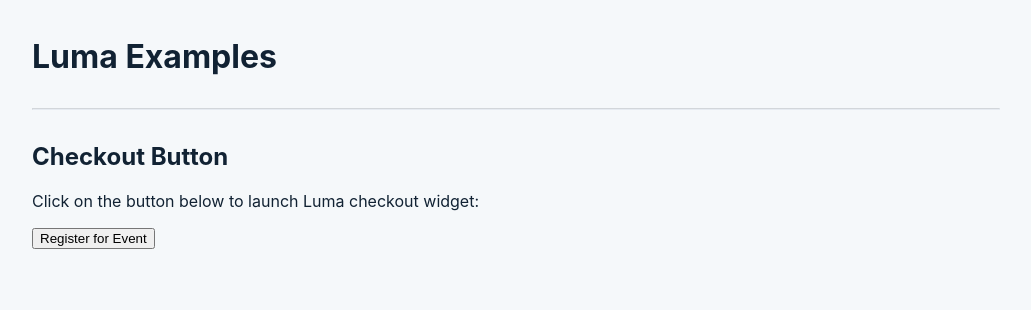
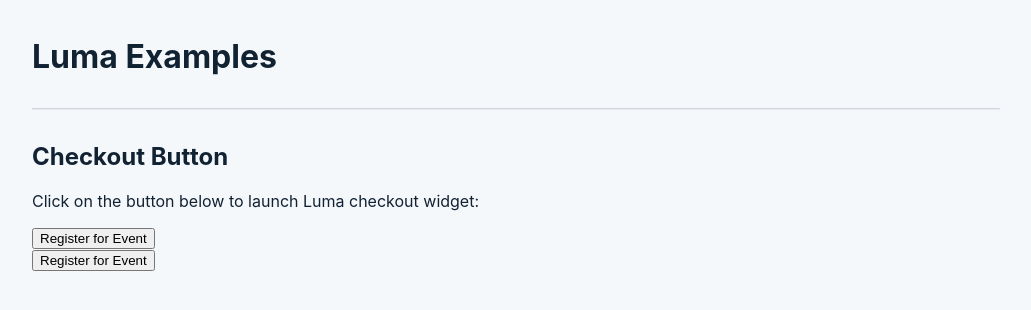
Before and after one commit to luma-team/examples, a Next.js app: page / in a window 1280 px wide. Shown: the top 310 px of the page, without its empty margins (124-1155 px from the left). Built offline with nearby package versions, Linux system fonts and the light colour scheme.

Commit message:
temp commit

```diff
--- a/pages/index.js
+++ b/pages/index.js
@@ -19,6 +19,18 @@
       >
         Register for Event
       </button>
+
+      <div>
+        <button
+          className="luma-checkout--button"
+          type="button"
+          data-luma-action="checkout"
+          data-luma-event-id="evt-QDi9j97FsQl9O2h"
+        >
+          Register for Event
+        </button>
+      </div>
+
 
       <script
         id="luma-checkout"
```
